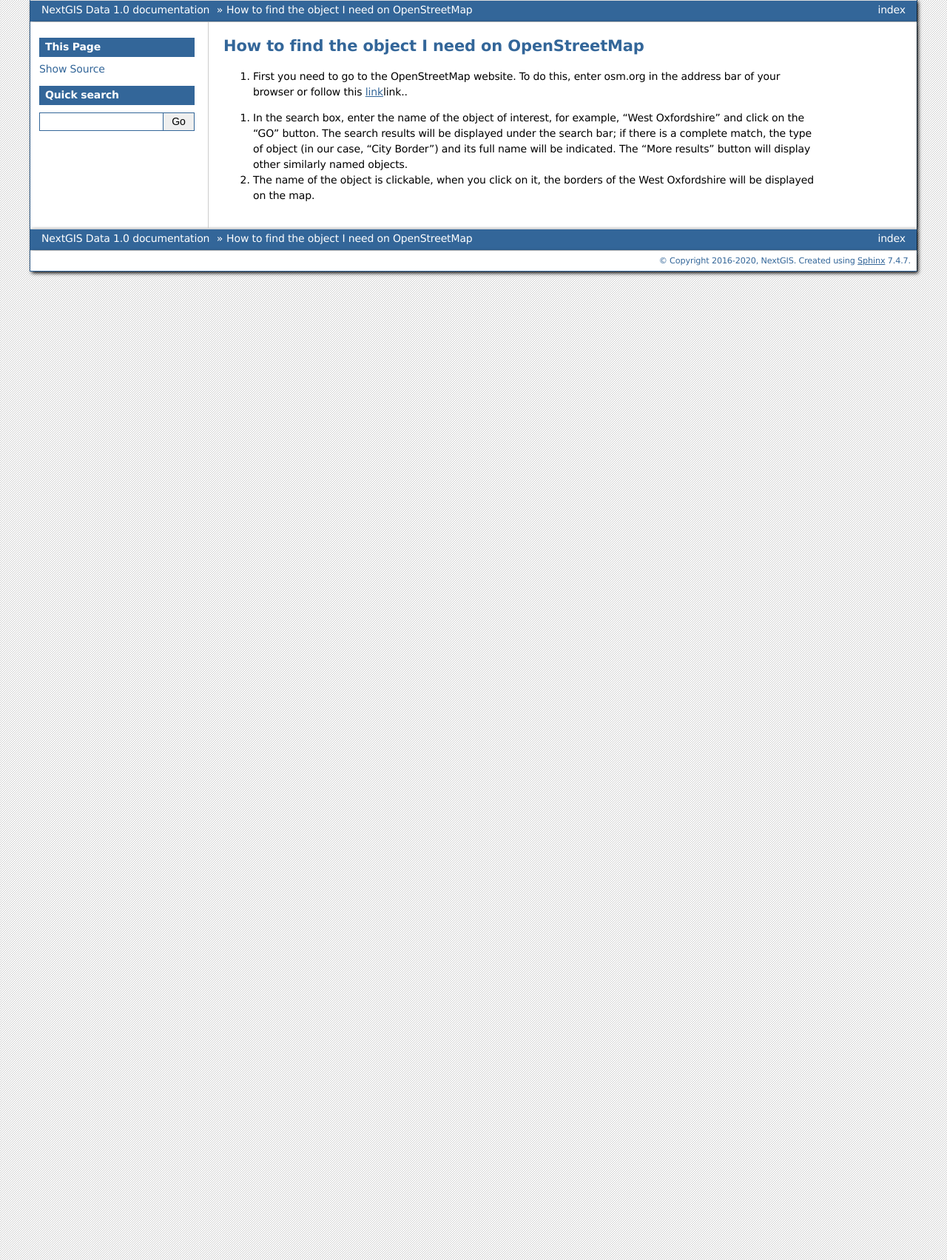
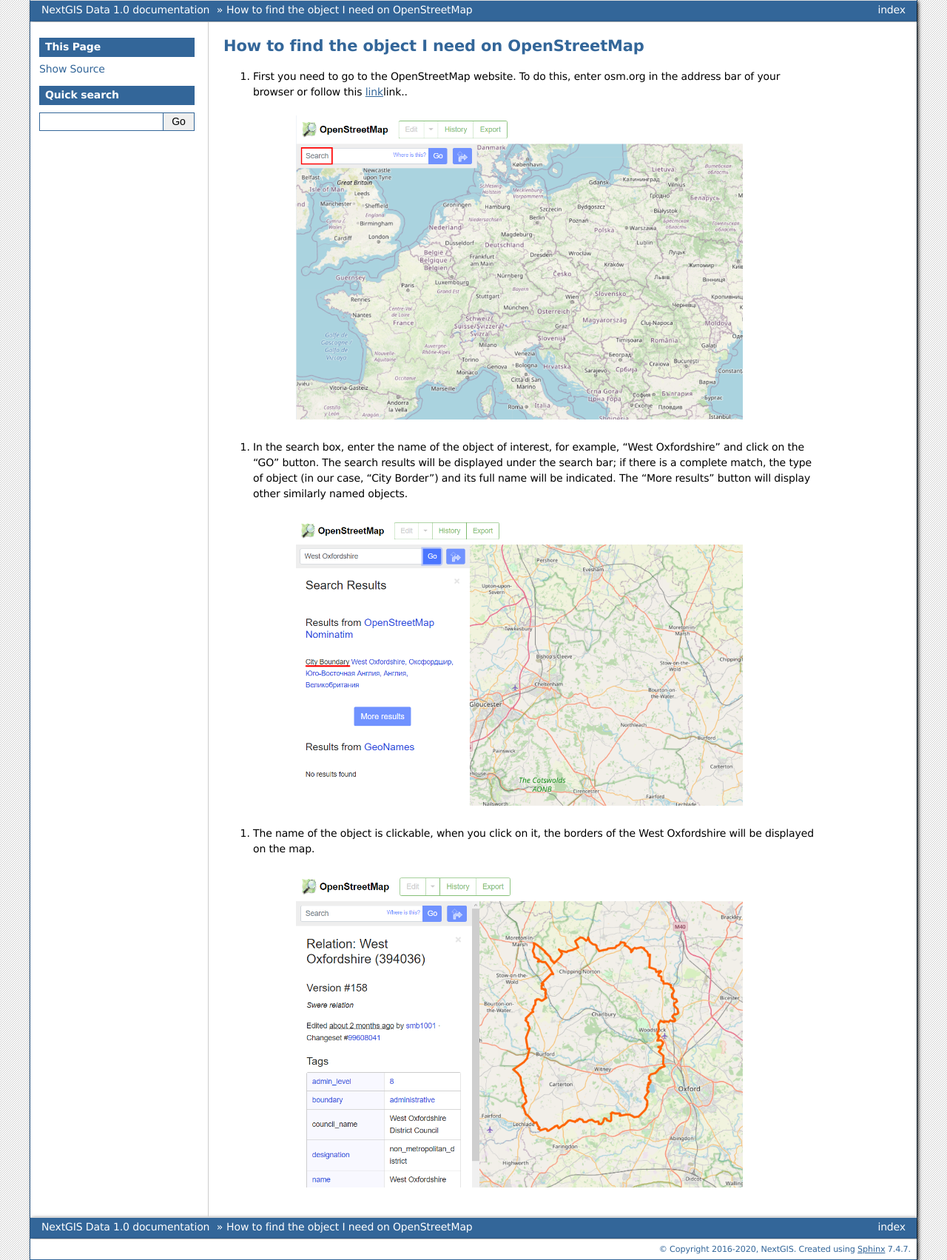
Before and after one commit to nextgis/docs_data, a Sphinx documentation site: the page built from source/osm_search.rst, in a window 1280 px wide. Shown: the whole page at 74% size. Built offline with Sphinx 7.4.7, drawn with Linux system fonts in a browser that asks for light colours; formulas are drawn with MathJax 3; pages that are not in the unit, such as notebooks, are missing from menus.

Commit message:
Update osm_search.rst

```diff
--- a/source/osm_search.rst
+++ b/source/osm_search.rst
@@ -9,5 +9,21 @@
 
    <a href="https://www.openstreetmap.org" target="_blank">link</a>link.
 
+.. figure:: _static/osm_search1.png
+   :name: osm_search1
+   :align: center
+   :width: 16cm
+
 #. In the search box, enter the name of the object of interest, for example, "West Oxfordshire" and click on the "GO" button. The search results will be displayed under the search bar; if there is a complete match, the type of object (in our case, "City Border") and its full name will be indicated. The "More results" button will display other similarly named objects.
+
+.. figure:: _static/osm_search2.png
+   :name: osm_search2
+   :align: center
+   :width: 16cm
+
 #. The name of the object is clickable, when you click on it, the borders of the West Oxfordshire will be displayed on the map.
+
+.. figure:: _static/osm_search3.png
+   :name: osm_search3
+   :align: center
+   :width: 16cm
```
